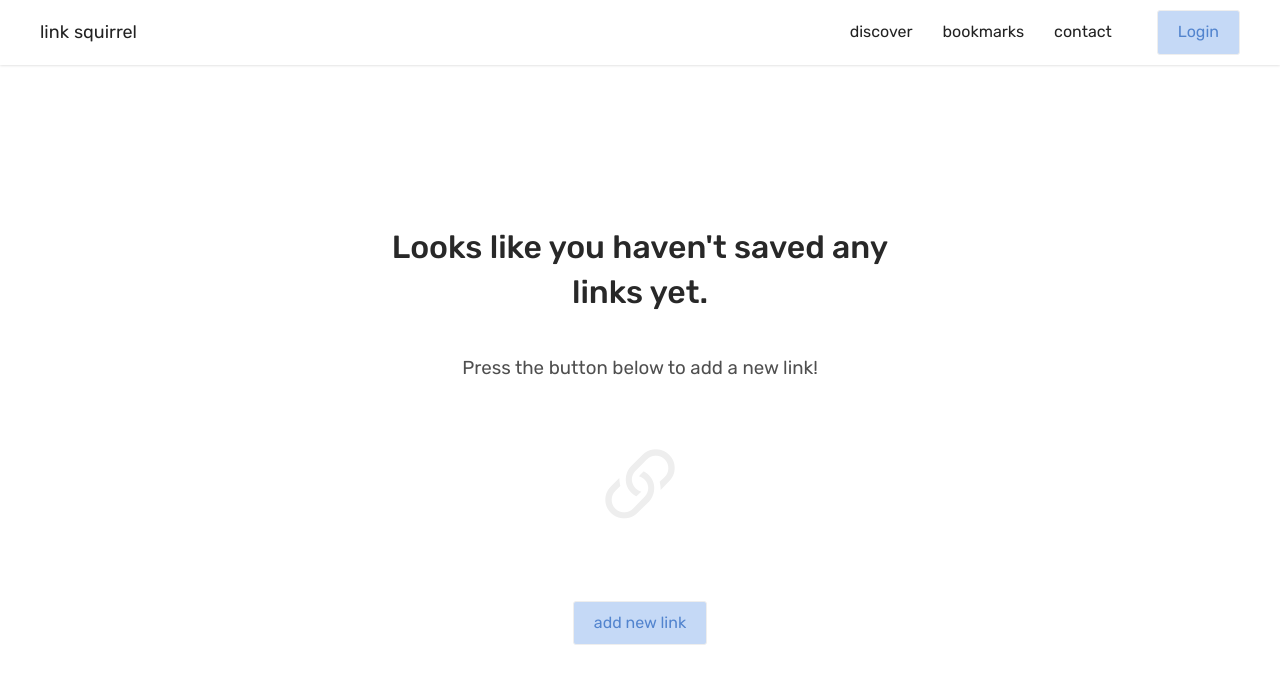
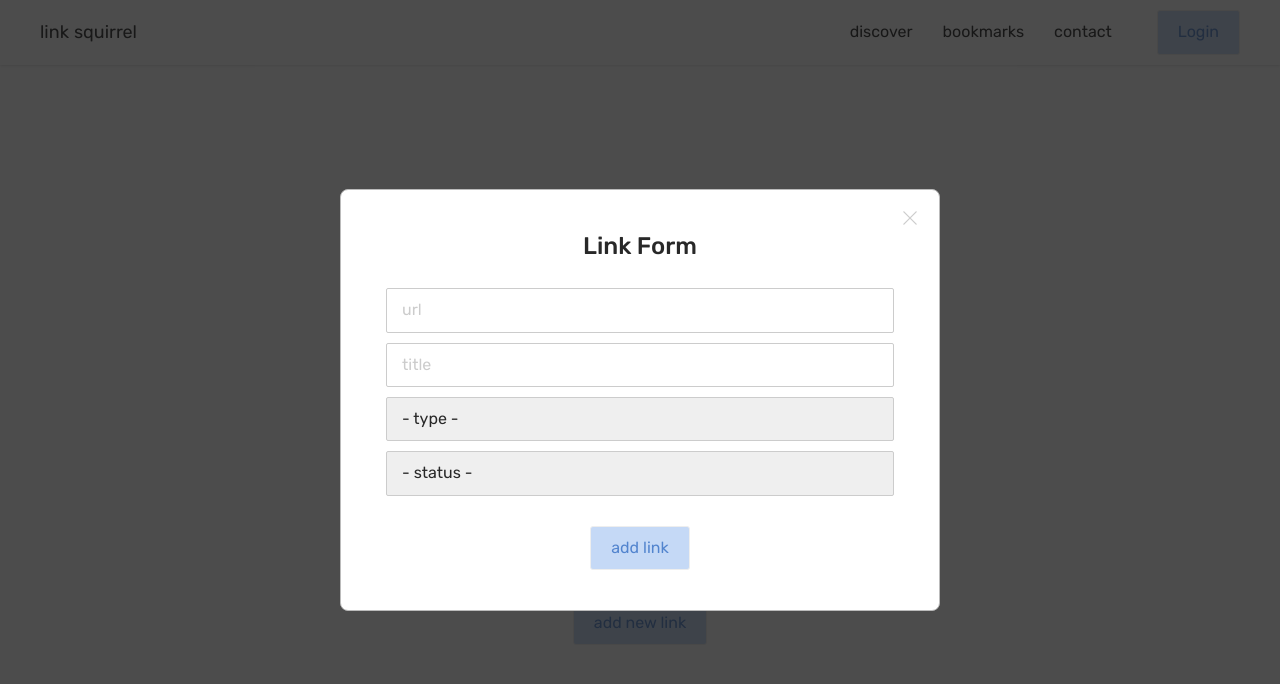
Before and after one commit to AlonLandmann/link-squirrel, a Next.js app: page / in a window 1280 px wide. Shown: the top 684 px of the page. Built offline with nearby package versions, Linux system fonts and the light colour scheme; no server answers.

Commit message:
[add] link form skeleton

```diff
--- a/components/Home.js
+++ b/components/Home.js
@@ -14,6 +14,39 @@ export default function Home() {
           <button>add new link</button>
         </div>
       </div>
+
+      <div className={css.popUpFormContainer}>
+        <div className={css.popUpForm}>
+          <h2>Link Form</h2>
+          <div className={css.escapeFormButton}>
+            <i className='bi bi-x-lg soft-link'></i>
+          </div>
+          <form>
+            <input
+              type='text'
+              placeholder='url'
+            />
+            <input
+              type='text'
+              placeholder='title'
+            />
+            <select>
+              <option value={null} selected>- type -</option>
+              <option value='video'>video</option>
+              <option value='text'>text</option>
+              <option value='course'>course</option>
+              <option value='other'>other</option>
+            </select>
+            <select>
+              <option value={null} selected>- status -</option>
+              <option value='bookmarked'>bookmarked</option>
+              <option value='in focus'>in focus</option>
+              <option value='completed'>completed</option>
+            </select>
+            <button>add link</button>
+          </form>
+        </div>
+      </div>
     </div>
   )
 }
--- a/scss/Home.module.scss
+++ b/scss/Home.module.scss
@@ -11,9 +11,9 @@
   & > h1 {
     max-width: 500px;
     font-weight: 500;
-    color: #282828;
   }
   & > h3 {
+    max-width: 500px;
     font-weight: 400;
     color: #4f4f4f;
   }
@@ -22,3 +22,42 @@
     color: #eee;
   }
 }
+.popUpFormContainer {
+  position: fixed;
+  top: 0;
+  height: 100vh;
+  width: 100vw;
+  background-color: #131313c1;
+  display: flex;
+  justify-content: center;
+  align-items: center;
+}
+.popUpForm {
+  position: relative;
+  min-width: 600px;
+  padding: 40px 45px;
+  background: #fff;
+  border-radius: 8px;
+  border: 1px solid #bbb;
+  & > h2 {
+    margin-bottom: 25px;
+    font-weight: 500;
+    text-align: center;
+  }
+  & > form {
+    display: flex;
+    flex-direction: column;
+    align-items: center;
+    gap: 10px;
+    & > button {
+      margin-top: 20px;
+    }
+  }
+}
+.escapeFormButton {
+  padding: 5px 8px;
+  font-size: 18px;
+  position: absolute;
+  top: 12px;
+  right: 12px;
+}
--- a/scss/globals.scss
+++ b/scss/globals.scss
@@ -7,11 +7,16 @@
   margin: 0;
 }
 body,
-button {
+button,
+input,
+select {
   font-family: 'Rubik', sans-serif;
   font-size: 16px;
-  color: #222;
+  color: #282828;
   line-height: 1.4;
+}
+h1, h2, h3, h4, h5, h6, select {
+  color: #282828;
 }
 button {
   padding: 10px 20px;
@@ -27,3 +32,41 @@ button {
     background: #5284ce;
   }
 }
+input {
+  width: 100%;
+  padding: 10px 15px;
+  border: 1px solid #ccc;
+  border-radius: 2px;
+  outline: none;
+  &:focus {
+    border: 1px solid #5284ce;
+    outline: 1px solid #5284ce;
+    &::placeholder {
+      color: #fff;
+    }
+  }
+  &::placeholder {
+    color: #ccc;
+  }
+}
+
+select {
+  appearance: none;
+  width: 100%;
+  padding: 10px 15px;
+  border: 1px solid #ccc;
+  border-radius: 2px;
+  outline: none;
+  &:focus {
+    border: 1px solid #5284ce;
+    outline: 1px solid #5284ce;
+  }
+}
+.soft-link {
+  color: #ccc;
+  cursor: pointer;
+  transition: all 0.15s ease-in-out;
+  &:hover {
+    color: #888;
+  }
+}
```
